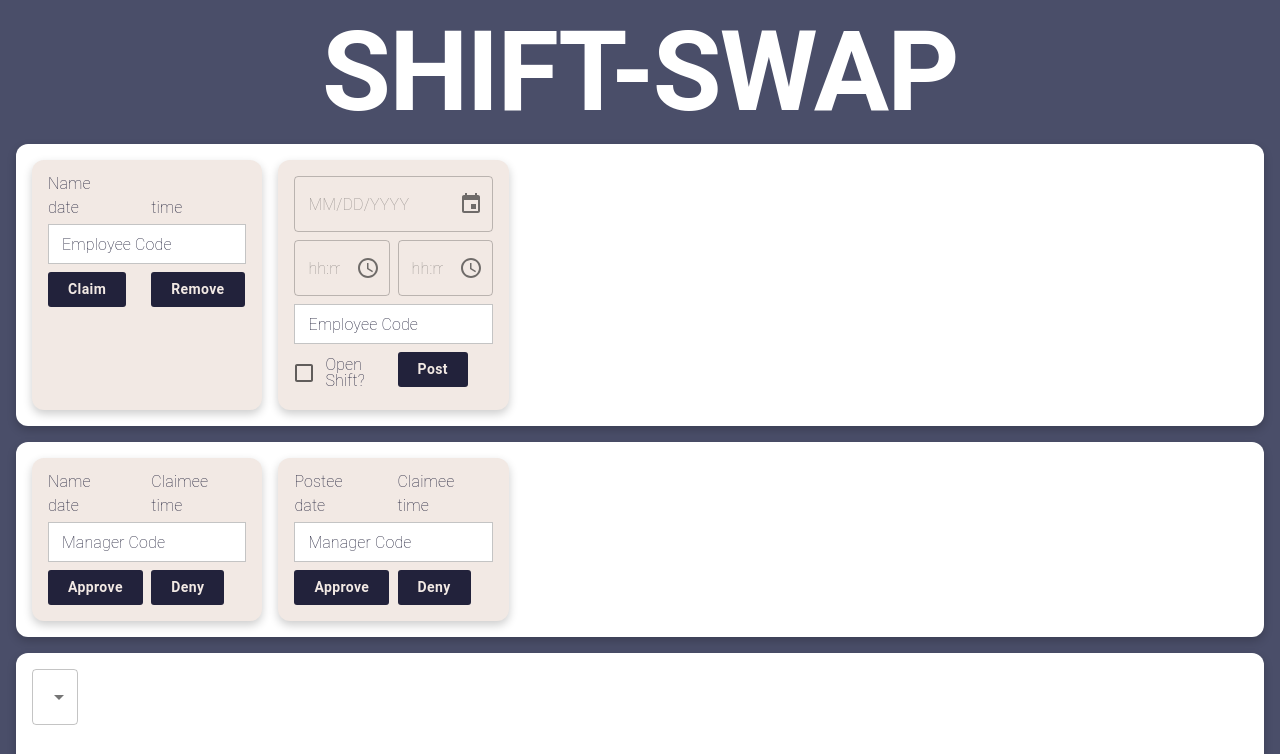
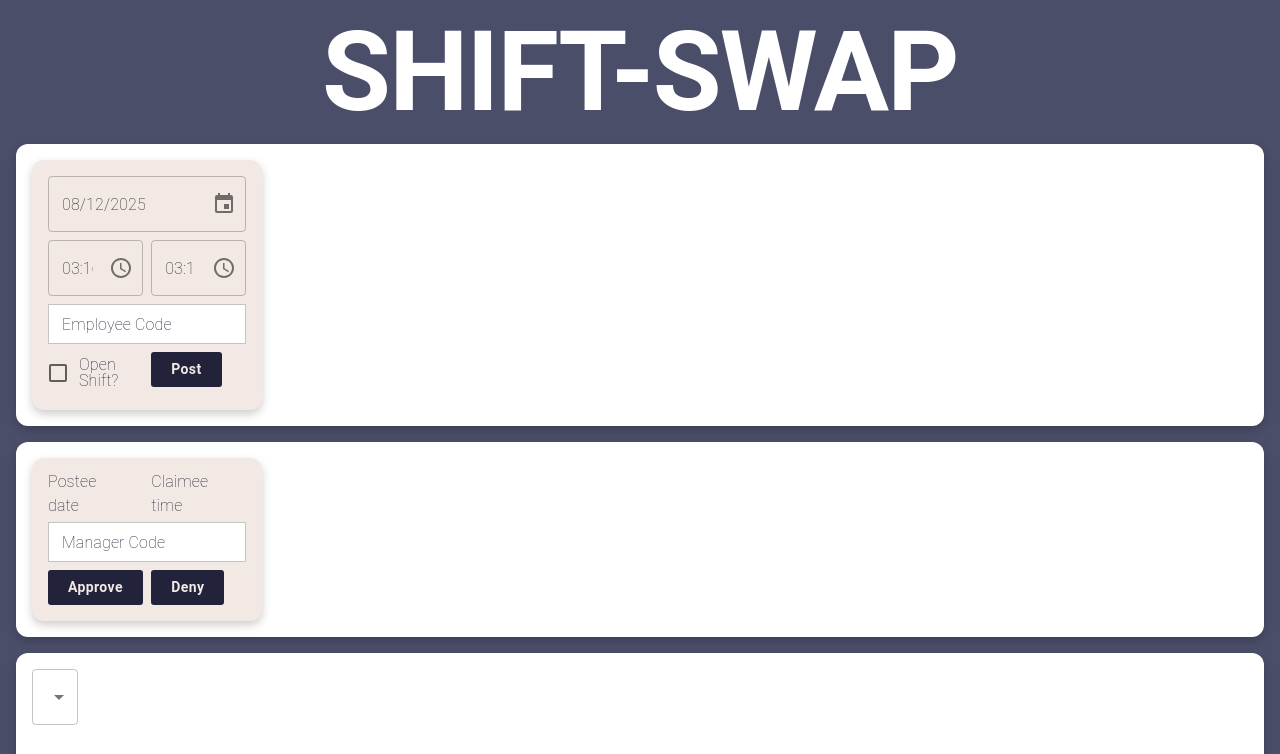
Before and after one commit to Heiwenn/react-shift-swap, a Next.js app: page / in a window 1280 px wide. Shown: the top 754 px of the page. Built offline with nearby package versions, Linux system fonts and the light colour scheme.

Commit message:
Draft checks employee status and input values

```diff
--- a/src/app/Post.tsx
+++ b/src/app/Post.tsx
@@ -3,8 +3,10 @@
 export interface Post {
     id: number;
     nameOfPostee: string;
+    codeOfPostee: string;
     nameOfClaimee: string;
+    codeOfClaimee: string;
     date: string;
     time: string;
-    code: string;
+    openShift: boolean;
 }
--- a/src/app/claimed_box.tsx
+++ b/src/app/claimed_box.tsx
@@ -7,7 +7,7 @@ interface ClaimedBoxProps {
     posts: Post[];
 }
 
-export const ClaimedBox: React.FX<ClaimedBoxProps> = ({posts}) => {
+export const ClaimedBox: React.FC<ClaimedBoxProps> = ({posts}) => {
 
     return (
         <Paper>
--- a/src/app/draft_post.tsx
+++ b/src/app/draft_post.tsx
@@ -8,39 +8,55 @@ import Paper from '@mui/material/Paper';
 
 interface DraftPostProps {
     date : Dayjs;
+    onChangeDate: (value : Dayjs | null) => void;
     startTime: Dayjs;
+    onChangeStartTime: (value: Dayjs | null) => void;
     endTime: Dayjs;
+    onChangeEndTime: (value: Dayjs | null) => void;
     code: string;
+    onChangeCode : (value: string) => void;
     checked: boolean;
+    onChangeCheck : (value: boolean) => void;
     onPost: () => void;
 }
 
-export const DraftPost: React.FC<DraftPostProps> = ({ date, startTime, endTime, code, checked, onPost }) => {
+export const DraftPost: React.FC<DraftPostProps> = ({ date, startTime, endTime, code, checked, onPost, onChangeDate, onChangeCheck, onChangeCode, onChangeStartTime, onChangeEndTime }) => {
 
     return (
             <Paper>
                 <Grid container spacing={1}>
                     <Grid size={12}>
                         <LocalizationProvider dateAdapter={AdapterDayjs}>
-                            <DatePicker/>
+                            <DatePicker
+                                value={date}
+                                onChange={(newValue) => onChangeDate(newValue)}
+                            />
                         </LocalizationProvider>
                     </Grid>
                     <Grid size={6}>
                         <LocalizationProvider dateAdapter={AdapterDayjs}>
-                            <TimePicker/>
+                            <TimePicker value={startTime}
+                                onChange={(newValue) => onChangeStartTime(newValue)}
+                            />
                         </LocalizationProvider>
                     </Grid>
                     <Grid size={6}>
                         <LocalizationProvider dateAdapter={AdapterDayjs}>
-                            <TimePicker/>
+                            <TimePicker value={endTime}
+                                onChange={(newValue) => onChangeEndTime(newValue)}
+                            />
                         </LocalizationProvider>
                     </Grid>
                     <Grid size={12}>
-                        <TextField size="small" label="Employee Code"/>
+                        <TextField size="small" label="Employee Code" value={code}
+                            onChange={(e) => onChangeCode(e.target.value)}
+                        />
                     </Grid>
                     <Grid size={6}>
                         <FormControlLabel
-                            control={<Checkbox/>}
+                            control={<Checkbox value={checked}
+                                onChange={(e) => onChangeCheck(e.target.checked)}
+                            />}
                             label="Open Shift?"
                         />
                     </Grid>
--- a/src/app/page.tsx
+++ b/src/app/page.tsx
@@ -4,39 +4,48 @@ import React, { useState } from "react";
 import { ClaimedBox } from "./claimed_box";
 import { UnclaimedBox } from "./unclaimed_box";
 import StatBox from "./stat_box";
-import Box from '@mui/material/Box';
 import { Post } from "./Post";
+import { ThemeProvider, createTheme, Typography, Stack } from "@mui/material";
+import generalTheme from "./theme/general_theme";
 
-import { ThemeProvider, createTheme, Typography, Stack } from "@mui/material";
-
-import generalTheme from "./theme/general_theme";
+interface Employee {
+  name: string;
+  code: string;
+  manager: boolean;
+}
 
 export default function Home() {
 
-  const [unclaimedPosts, setUnclaimedPosts] = useState<Post[]>([
-    {id: 1, nameOfPostee: "Name", date: "date", time: "time", code: "", nameOfClaimee: "Claimee"}
-  ]);
+  const employees: Employee[] = [{name:"Sara", code:"1234", manager:false}, {name:"George", code:"4321", manager:true}];
 
-  const [claimedPosts, setClaimedPosts] = useState<Post[]>([
-    {id: 1, nameOfPostee: "Name", date: "date", time: "time", code: "", nameOfClaimee: "Claimee"}
-  ]);
+  const [unclaimedPosts, setUnclaimedPosts] = useState<Post[]>([]);
 
-  const newPost = () => {
-    setUnclaimedPosts(prev => [
-      ...prev,
-      {
-        id: Date.now(),
-        nameOfPostee: `Name ${prev.length + 1}`,
-        nameOfClaimee: "",
-        date: "new date",
-        time: "new time",
-        code: ""
-      }
-    ]);
+  const [claimedPosts, setClaimedPosts] = useState<Post[]>([]);
+
+  const newPost = (post: Post) => {
+    const maybeEmployee = employees.find(employee => employee.code === post.codeOfPostee)
+
+    if (maybeEmployee === null) {
+      alert('Invalid Code');
+      return;
+    }
+
+    const employee : Employee = maybeEmployee as Employee;
+
+    if (post.openShift && !employee.manager) {
+      alert('Only managers can post open shifts');
+      return;
+    } else if (post.openShift && employee.manager) {
+      post.nameOfPostee = "Open Shift";
+    } else {
+      post.nameOfPostee = employee.name;
+    }
+
+    setUnclaimedPosts(prev => [...prev, post]);
   };
 
   const postClaimed = (id : number) => {
-    const post = unclaimedPosts.find(post => post.id === id);
+    const post : Post = unclaimedPosts.find(post => post.id === id)!;
     setClaimedPosts(prev => [...prev, post]);
     removePost(id);
   };
--- a/src/app/unclaimed_box.tsx
+++ b/src/app/unclaimed_box.tsx
@@ -5,16 +5,38 @@ import { UnclaimedPost } from './unclaimed_post';
 import postTheme from './theme/post_theme';
 import dayjs, { Dayjs } from 'dayjs';
 import { Post } from './Post';
+import { useState } from 'react';
 
 
 interface UnclaimedBoxProps {
     posts: Post[];
-    onPost: () => void;
+    onPost: (value: Post) => void;
     onRemove: (id: number) => void;
     onClaim: (id: number) => void;
 }
 
 export const UnclaimedBox: React.FC<UnclaimedBoxProps> = ({posts, onPost, onRemove, onClaim}) => {
+
+    const [startTime, setStartTime] = useState<Dayjs | null>(dayjs());
+    const [endTime, setEndTime] = useState<Dayjs | null>(dayjs());
+    const [date, setDate] = useState<Dayjs | null>(dayjs());
+    const [employeeCode, setEmployeeCode] = useState<string>("");
+    const [openShift, setOpenShift] = useState<boolean>(false);
+
+    const postClicked = () => {
+        const post : Post =
+        {
+            id: Date.now(),
+            nameOfPostee: "",
+            nameOfClaimee: "",
+            codeOfPostee: employeeCode,
+            codeOfClaimee: "",
+            date: date.format('DD/MM/YYYY'),
+            time: `Time ${startTime.format('HH:mm')} to ${endTime.format('HH:mm')}`,
+            openShift: openShift,
+        }
+        onPost(post);
+    }
 
     return (
         <Paper>
@@ -33,12 +55,17 @@ export const UnclaimedBox: React.FC<UnclaimedBoxProps> = ({posts, onPost, onRemo
                         />
                     ))}
                     <DraftPost
-                        code=""
-                        checked={false}
-                        date={dayjs()}
-                        startTime={dayjs()}
-                        endTime={dayjs()}
-                        onPost={onPost}
+                        code={employeeCode}
+                        onChangeCode={setEmployeeCode}
+                        checked={openShift}
+                        onChangeCheck={setOpenShift}
+                        date={date}
+                        onChangeDate={setDate}
+                        startTime={startTime}
+                        onChangeStartTime={setStartTime}
+                        endTime={endTime}
+                        onChangeEndTime={setEndTime}
+                        onPost={postClicked}
                     />
                 </Box>
             </ThemeProvider>
--- a/src/app/unclaimed_post.tsx
+++ b/src/app/unclaimed_post.tsx
@@ -7,13 +7,12 @@ interface UnclaimedPostProps {
     nameOfPostee: string;
     date: string;
     time: string;
-    code: string;
     onRemove?: () => void;
     onClaim?: () => void;
 }
 
 
-export const UnclaimedPost: React.FC<UnclaimedPostProps> = ({nameOfPostee, date, time, code, onRemove, onClaim }) => {
+export const UnclaimedPost: React.FC<UnclaimedPostProps> = ({nameOfPostee, date, time, onRemove, onClaim }) => {
 
     return (
             <Paper>
@@ -28,7 +27,7 @@ export const UnclaimedPost: React.FC<UnclaimedPostProps> = ({nameOfPostee, date,
                         <Typography>{time}</Typography>
                     </Grid>
                     <Grid size={12}>
-                        <TextField value={code} size="small" label="Employee Code"/>
+                        <TextField value="" size="small" label="Employee Code"/>
                     </Grid>
                     <Grid size={6}>
                         <Button onClick={onClaim}>Claim</Button>
```
